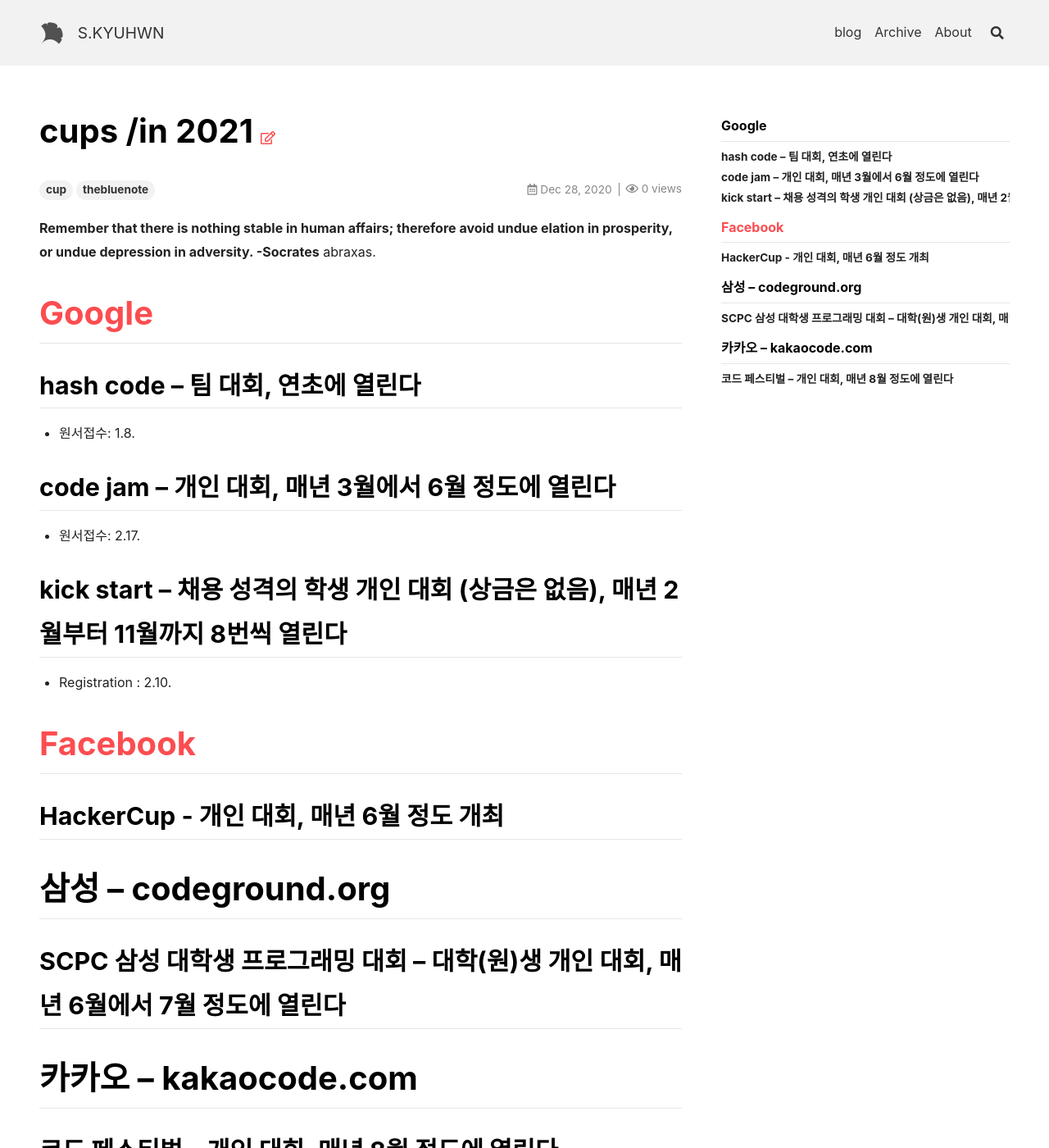
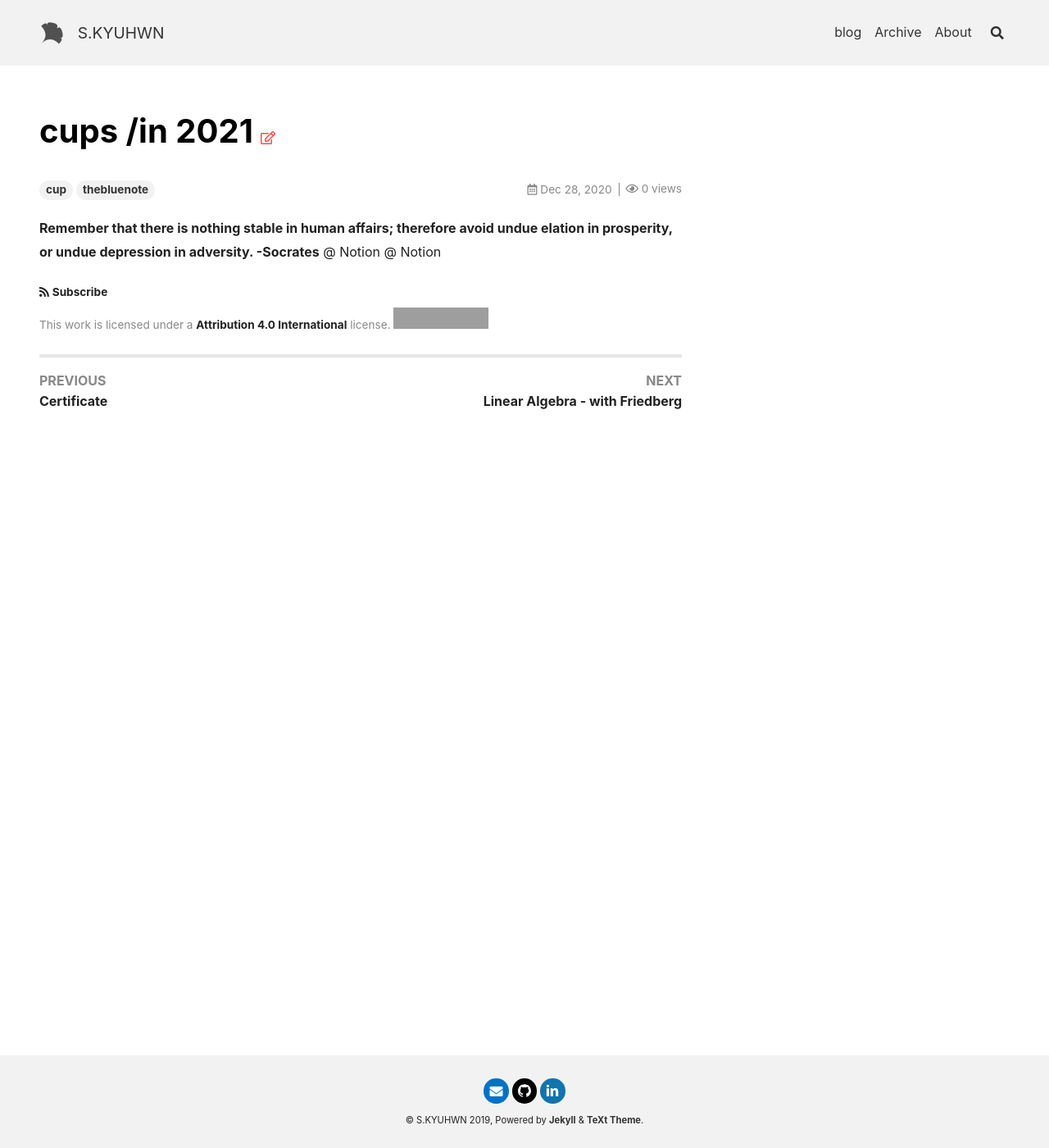
Before and after one commit to underthelights/previous, a Jekyll site: the page built from _posts/cup/2021-01-04-cups.md, in a window 1280 px wide and 1400 px high. Shown: the whole window at 82% size. Built offline with Jekyll 4.4.1, drawn with Linux system fonts in a browser that asks for light colours; nearby versions of some CDN libraries; grey boxes are pictures that could not be loaded.

Commit message:
@ Notion

```diff
--- a/_posts/cup/2021-01-04-cups.md
+++ b/_posts/cup/2021-01-04-cups.md
@@ -8,25 +8,6 @@
 ---
 
 **Remember that there is nothing stable in human affairs; therefore avoid undue elation in prosperity, or undue depression in adversity. -Socrates**
-abraxas.
+@ Notion
 <!--more-->
-
-# [Google](g.co/codingcompetitions)
-## hash code – 팀 대회, 연초에 열린다
-  - 원서접수:  1.8.
-
-## code jam – 개인 대회, 매년 3월에서 6월 정도에 열린다
-  - 원서접수:  2.17.
-
-## kick start – 채용 성격의 학생 개인 대회 (상금은 없음), 매년 2월부터 11월까지 8번씩 열린다
-  - Registration : 2.10.
-
-
-# [Facebook](facebook.com/hackercup/contest)
-## HackerCup - 개인 대회, 매년 6월 정도 개최
-
-# 삼성 – codeground.org
-## SCPC 삼성 대학생 프로그래밍 대회 – 대학(원)생 개인 대회, 매년 6월에서 7월 정도에 열린다
-
-# 카카오 – kakaocode.com
-## 코드 페스티벌 – 개인 대회, 매년 8월 정도에 열린다
+@ Notion
```
